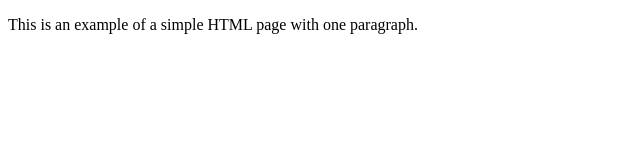
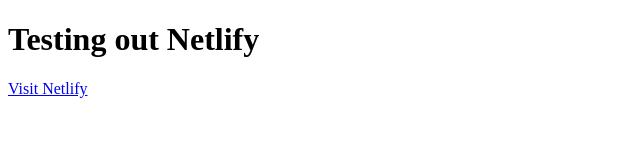
Before and after one commit to fredrikbondesson/netlify_test, a plain HTML site: page web/index.html in a window 1280 px wide. Shown: the whole page, without its empty margins (0-640 px from the left). Drawn offline with Linux system fonts and the light colour scheme.

Commit message:
Update index.html

```diff
--- a/web/index.html
+++ b/web/index.html
@@ -1,9 +1,10 @@
 <!DOCTYPE html>
 <html>
     <head>
-        <title>Example</title>
+        <title>Netlify Example</title>
     </head>
     <body>
-        <p>This is an example of a simple HTML page with one paragraph.</p>
+        <h1>Testing out Netlify</h1>
+        <a href="https://www.netlify.com/">Visit Netlify</a>
     </body>
 </html>
```
